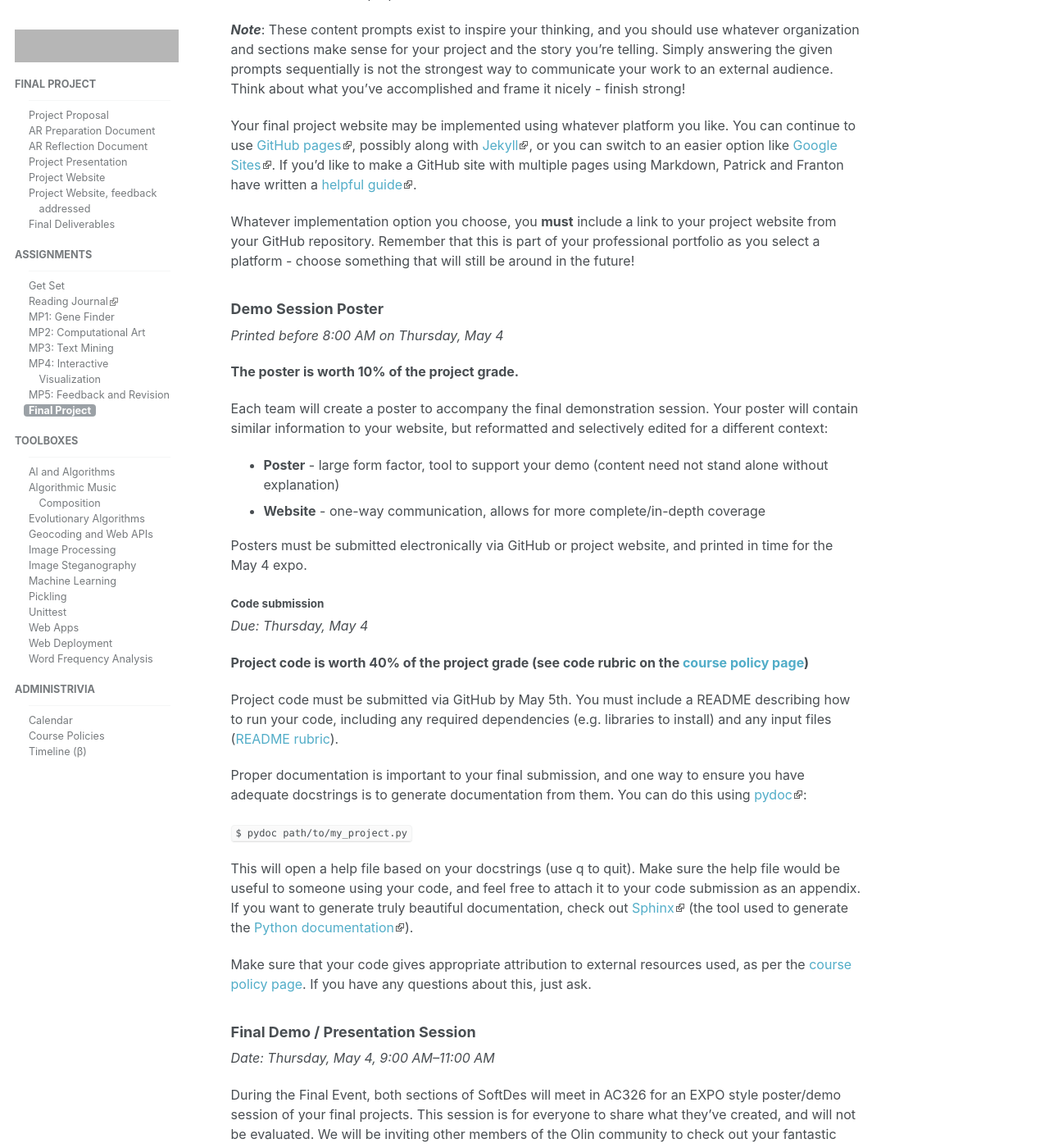
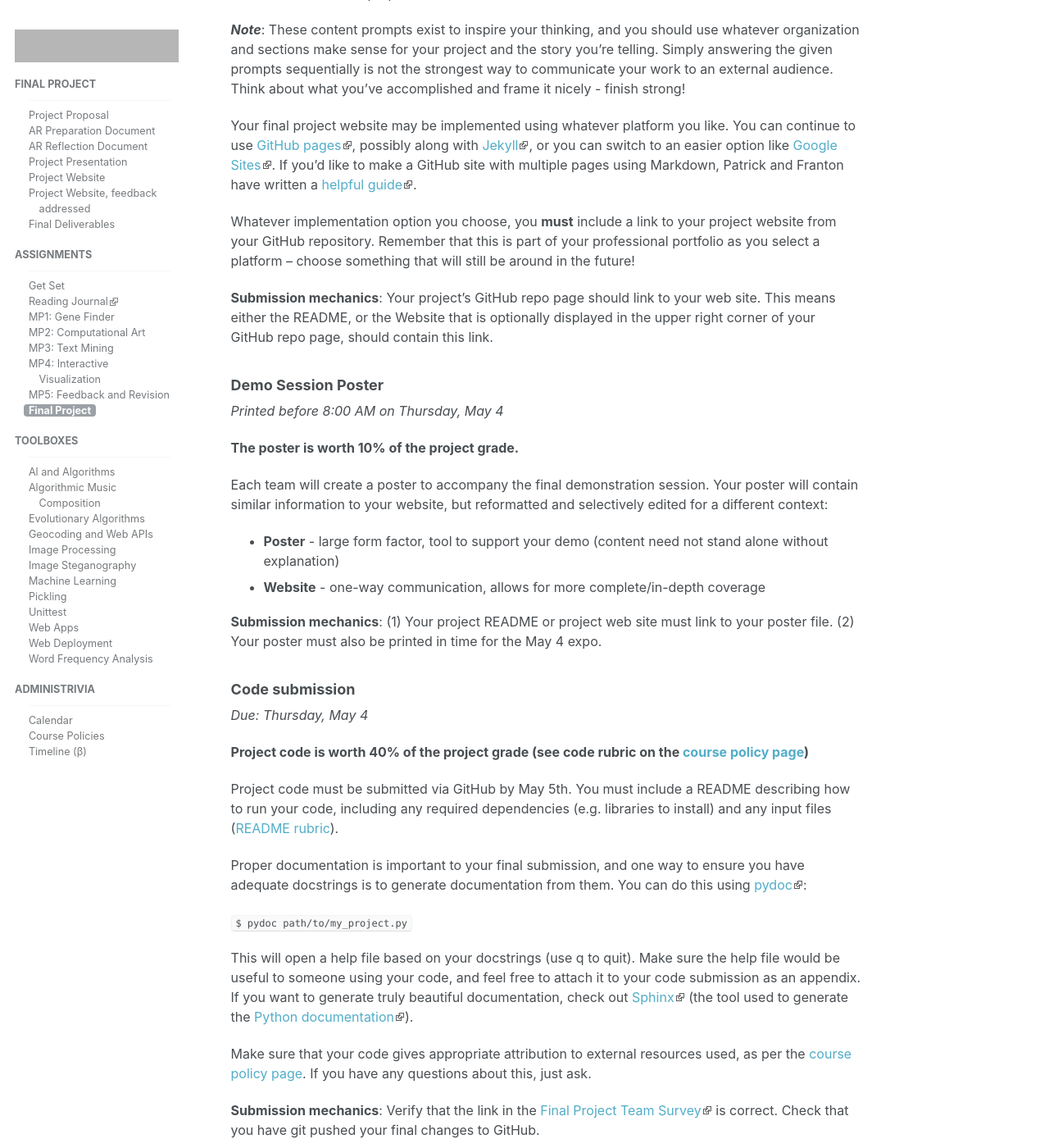
Before and after one commit to sd17spring/sd17spring.github.io, a Jekyll site: the page built from _assignments/final-project.md, in a window 1280 px wide and 1400 px high, scrolled down 4557 px. Shown: the whole window at 82% size. Built offline with Jekyll 4.4.1, drawn with Linux system fonts in a browser that asks for light colours; some of the changed text lies outside the part shown; grey boxes are pictures that could not be loaded.

Commit message:
Add final project submission mechanics from Piazza post

```diff
--- a/_assignments/final-project.md
+++ b/_assignments/final-project.md
@@ -118,7 +118,7 @@ feedback using the online form.
 
 _Due: end of day {{site.data.dates.final_website | date: '%A, %B %-d' }}_
 
-_Final revision, that incorporates instructor feedback, due_: end of day {{site.data.dates.final_website_feedback_addressed | date: '%A, %B %-d' }}
+_Final revision, that incorporates instructor feedback, due end of day {{site.data.dates.final_website_feedback_addressed | date: '%A, %B %-d' }}_
 
 **The final website is worth 15% of the project grade**
 
@@ -177,10 +177,12 @@ If you'd like to make a GitHub site with multiple pages using Markdown,
 Patrick and Franton have written a [helpful
 guide](http://phuston.github.io/patrickandfrantonarethebestninjas/howto).
 
-Whatever implementation option you choose, you **must**  include a link to your
+Whatever implementation option you choose, you **must** include a link to your
 project website from your GitHub repository. Remember that this is part of
-your professional portfolio as you select a platform - choose something that
+your professional portfolio as you select a platform -- choose something that
 will still be around in the future!
+
+**Submission mechanics**: Your project's GitHub repo page should link to your web site. This means either the README, or the Website that is optionally displayed in the upper right corner of your GitHub repo page, should contain this link.
 
 ### Demo Session Poster
 
@@ -195,10 +197,9 @@ and selectively edited for a different context:
 * **Poster** - large form factor, tool to support your demo (content need not stand alone without explanation)
 * **Website** - one-way communication, allows for more complete/in-depth coverage
 
-Posters must be submitted electronically via GitHub or project website, and
-printed in time for the {{ site.data.dates.final_expo | date: '%b %-d' }} expo.
+**Submission mechanics**: (1) Your project README or project web site must link to your poster file. (2) Your poster must also be printed in time for the {{ site.data.dates.final_expo | date: '%b %-d' }} expo.
 
-#### Code submission
+### Code submission
 
 _Due: {{site.data.dates.final_deliverables | date: '%A, %B %-d' }}_
 
@@ -224,6 +225,8 @@ Make sure that your code gives appropriate attribution to external resources
 used, as per the [course policy page]({% link _pages/policies.md %}). If you have any questions
 about this, just ask.
 
+**Submission mechanics**: Verify that the link in the [Final Project Team Survey]({{ site.data.course.urls.final_project_team_survey }}) is correct. Check that you have git pushed your final changes to GitHub.
+
 ### Final Demo / Presentation Session
 
 _Date: {% if site.data.dates.final_expo %}{{ site.data.dates.final_expo | date: '%A, %b %-d, %-H:%M %p' }}–{{ site.data.dates.final_expo_end | date: '%-H:%M %p' }}{% else %}TBD{% endif %}_
--- a/_data/course.yml
+++ b/_data/course.yml
@@ -54,6 +54,7 @@ urls:
   reading_journal_response_prefix: 'https://github.com/sd17spring/ReadingJournalResponses/blob/master/'
   calendar_url: https://docs.google.com/spreadsheets/d/1AwW8O0UQmDItCDn7DnJbW40tY1HrDggt8pWpVqG-HiE/pubhtml?gid=0&amp;single=true&amp;widget=true&amp;headers=false
   piazza: https://piazza.com/olin/spring2017/engr2510
+  final_project_team_survey: https://docs.google.com/spreadsheets/d/1qr068qhurZSSAcj67rtdQ1qCWML5WymOZYrl3cDzNIc/edit#gid=0
   final_project_shared_folder: https://drive.google.com/drive/folders/0B-kMZWl84ibOaUZONFE3TFE1Z28?usp=sharing
   final_project_schedule: https://docs.google.com/spreadsheets/d/1NO3IaTktBpu0X6IW0RmoxukhsNwQRt3cWAikq0dJ6ls/edit?usp=sharing
   final_project_schedule_embed: https://docs.google.com/spreadsheets/d/1NO3IaTktBpu0X6IW0RmoxukhsNwQRt3cWAikq0dJ6ls/pubhtml?gid=0&single=true
```
Also changed, not shown: other parts of _assignments/final-project.md (+1 -1 lines).
